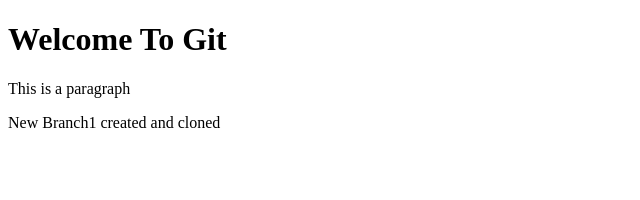
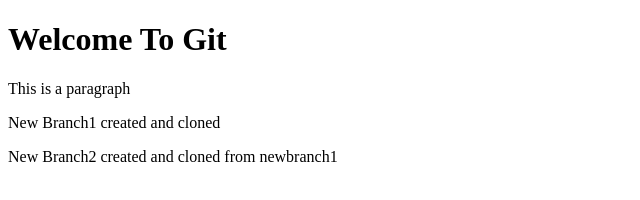
Before and after one commit to desmondrichard/samplecode, a plain HTML site: page index.html in a window 1280 px wide. Shown: the whole page, without its empty margins (0-640 px from the left). Drawn offline with Linux system fonts and the light colour scheme.

Commit message:
updated newbranch2 code

```diff
--- a/index.html
+++ b/index.html
@@ -10,6 +10,7 @@
     <h1>Welcome To Git</h1>
     <p>This is a paragraph</p>
     <p>New Branch1 created and cloned</p>
+    <p>New Branch2 created and cloned from newbranch1</p>
     <script type="text/javascript" src="index.js"></script>
   </body>
 </html>
```
